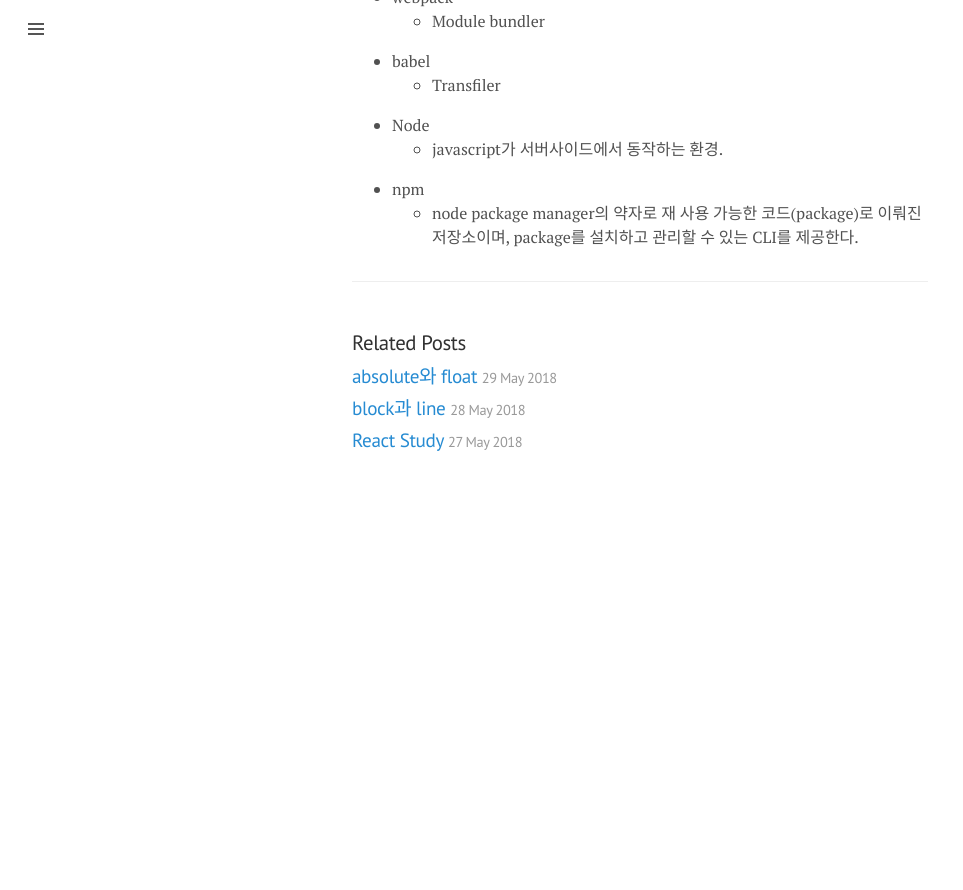
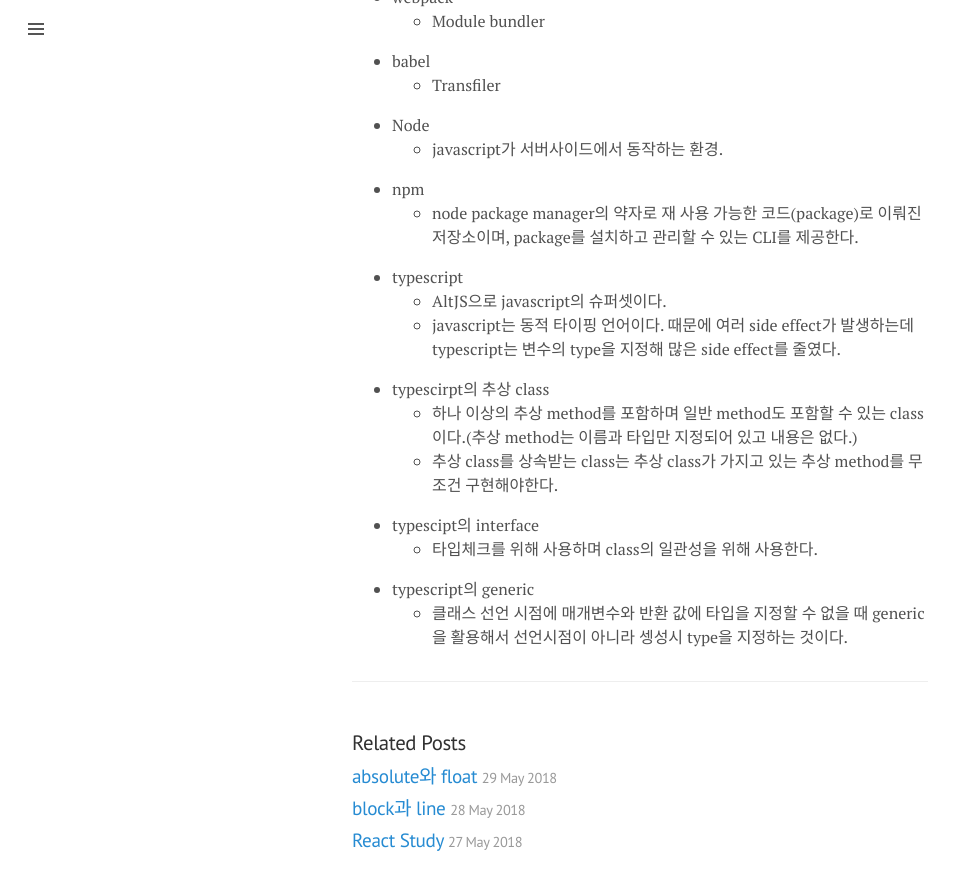
Before and after one commit to austinpark420/austinpark420.github.io, a Jekyll site: the page built from _posts/2018-05-31-javascript.md, in a window 1280 px wide and 900 px high, scrolled down 5670 px. Shown: the top 890 px of the window, without its empty margins (0-963 px from the left). Built offline with Jekyll 4.4.1, drawn with Linux system fonts in a browser that asks for light colours; before the commit the page ends 6170 px from its top, so only the background shows below that.

Commit message:
edit javascript.md

```diff
--- a/_posts/2018-05-31-javascript.md
+++ b/_posts/2018-05-31-javascript.md
@@ -224,3 +224,17 @@
 
 - npm
   * node package manager의 약자로 재 사용 가능한 코드(package)로 이뤄진 저장소이며, package를 설치하고 관리할 수 있는 CLI를 제공한다.
+
+- typescript
+  * AltJS으로 javascript의 슈퍼셋이다.
+  * javascript는 동적 타이핑 언어이다. 때문에 여러 side effect가 발생하는데 typescript는 변수의 type을 지정해 많은 side effect를 줄였다.
+
+- typescirpt의 추상 class
+  * 하나 이상의 추상 method를 포함하며 일반 method도 포함할 수 있는 class이다.(추상 method는 이름과 타입만 지정되어 있고 내용은 없다.)
+  * 추상 class를 상속받는 class는 추상 class가 가지고 있는 추상 method를 무조건 구현해야한다.
+
+- typescipt의 interface
+  * 타입체크를 위해 사용하며 class의 일관성을 위해 사용한다.
+
+- typescript의 generic
+  * 클래스 선언 시점에 매개변수와 반환 값에 타입을 지정할 수 없을 때 generic을 활용해서 선언시점이 아니라 셍성시 type을 지정하는 것이다.
```
